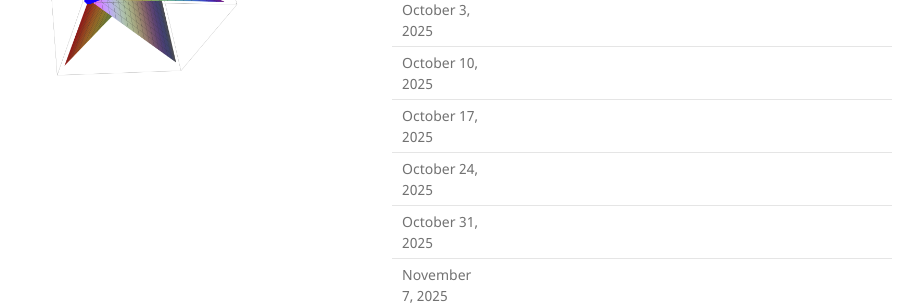
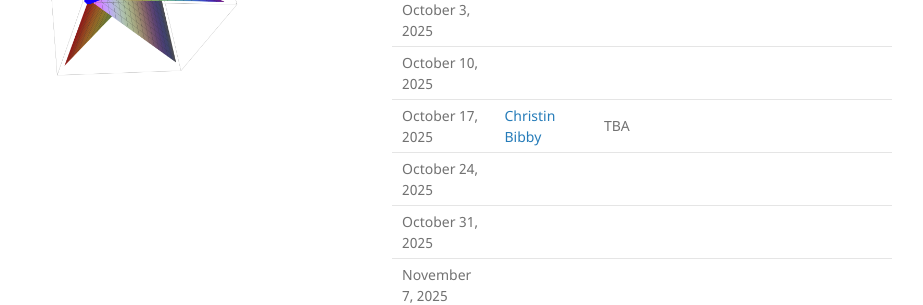
Before and after one commit to tamu-seminar/alg-comb, a Jekyll site: the page built from index.md, in a window 1280 px wide and 1306 px high. Shown: the part 578-883 px from the top of the window, without its empty margins (178-1101 px from the left). Built offline with Jekyll 4.4.1, drawn with Linux system fonts in a browser that asks for light colours.

Commit message:
Christin Bibby

```diff
--- a/index.md
+++ b/index.md
@@ -30,7 +30,7 @@ The organizers are [Chun-Hung Liu](https://people.tamu.edu/~chliu/) and [Galen D
 | September 26, 2025|         |       |       |
 | October 3, 2025   |         |       |       |
 | October 10, 2025  |         |       |       |
-| October 17, 2025  |         |       |       |
+| October 17, 2025  | [Christin Bibby](https://www.math.lsu.edu/~bibby/)        |  TBA     |       |
 | October 24, 2025  |         |       |       |
 | October 31, 2025  |         |       |       |
 | November 7, 2025  |         |       |       |
```
